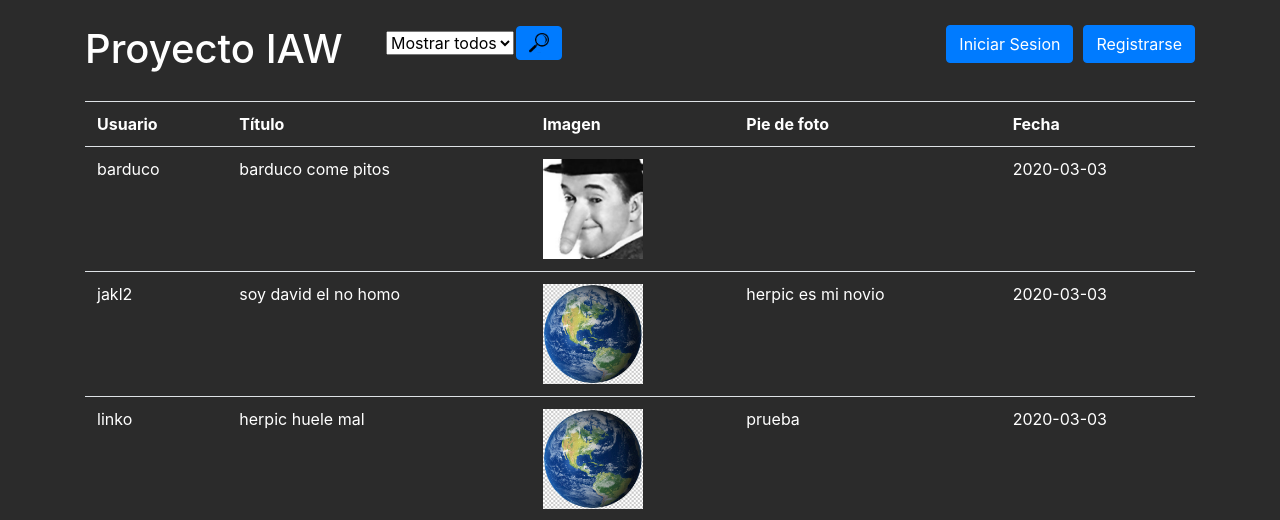
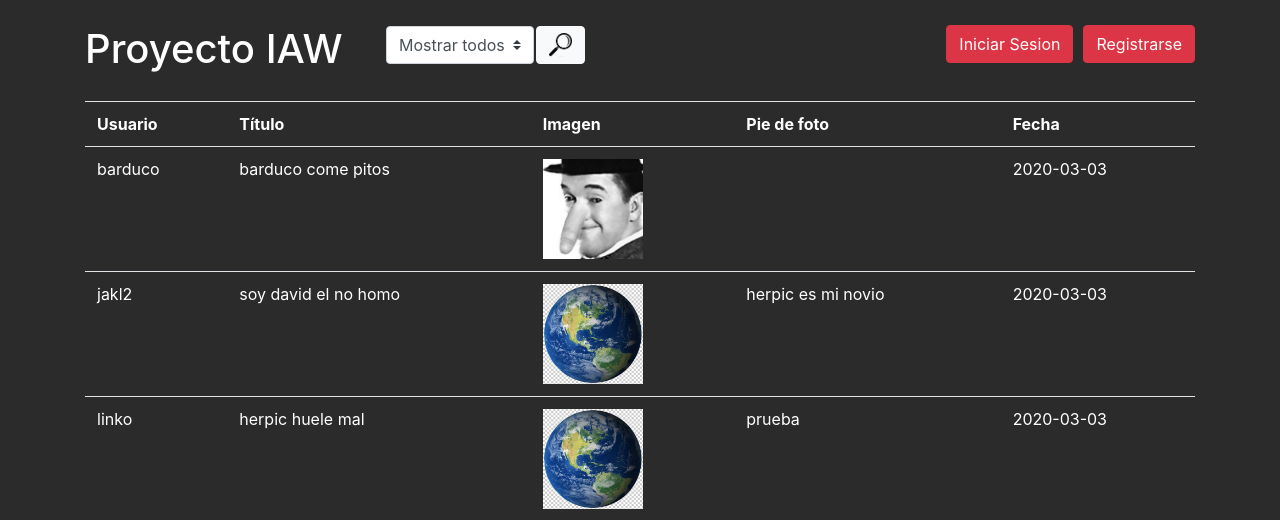
Before and after one commit to davidgalv/dominguezgalvan, a PHP site: page / in a window 1280 px wide. Shown: the top 520 px of the page. Run offline with PHP 8.4, Linux system fonts and the light colour scheme; data comes from the database, SQL or seed files in the repository.

Commit message:
index to guapo

```diff
--- a/index.php
+++ b/index.php
@@ -27,7 +27,7 @@ session_start();
                     $sel = new connection();
                     $usu = "SELECT user FROM usuarios WHERE id IN (SELECT userid FROM imagenes WHERE ubication is not null)";
                     $selc = $sel->execSQL($usu);
-                    echo "<select name='usuario'>";
+                    echo "<select class='custom-select' name='usuario'>";
                     echo "<option value='0'>Mostrar todos</option>";
                     while ($select = $selc->fetch_assoc()) {
 
@@ -39,7 +39,7 @@ session_start();
                     ?>
                 </td>
                 <td>
-                    <button type="submit" class="btn btn-primary" name="boton_cons"><img src="imagenes/lupa.png" style="width: 20px; height: 20px"></button>
+                    <button type="submit" class="btn btn-light" name="boton_cons"><img src="imagenes/lupa.png" style="width: 23px; height: 24px"></button>
                 </td>
             </table>
             </form>
@@ -54,7 +54,7 @@ session_start();
                 echo "<div style='position: relative; float: right; padding-left: 15px'><p>Bienvenido, ". $_SESSION['sesion'] ."!</p></div>";
                 echo "<form method='post' action='index.php'>
                         <div style='position: relative; float: right; padding-left: 10px'>
-                            <input type='submit' name='sessionoff' class='btn btn-primary' value='Cerrar Sesion'>
+                            <input type='submit' name='sessionoff' class='btn btn-danger' value='Cerrar Sesion'>
                         </div>
                 </form>";
 
@@ -93,13 +93,13 @@ session_start();
             } else {
                 echo "<form method='post' action='update.php'>
                         <div style='position: relative; float: right; padding-left: 10px'>
-                            <input type='submit' name='update' class='btn btn-primary' value='Editar datos'>
+                            <input type='submit' name='update' class='btn btn-danger' value='Editar datos'>
                         </div>
                 </form>";
 
                 echo "<form method='post' action='img_registro.php'>
                         <div style='position: relative; float: right; padding-left: 10px'>
-                            <input type='submit' name='uploadimg' class='btn btn-primary' value='Publicar foto'>
+                            <input type='submit' name='uploadimg' class='btn btn-danger' value='Publicar foto'>
                         </div>
                 </form>";
                 echo "<div style='clear: both; padding-top: 20px'>";
@@ -139,13 +139,13 @@ session_start();
 
             echo "<form method='post' action='registro.php'>
                     <div style='position: relative; float: right; padding-left: 10px'>
-                        <input type='submit' name='update' class='btn btn-primary' value='Registrarse'>
+                        <input type='submit' name='update' class='btn btn-danger' value='Registrarse'>
                     </div>
                 </form>";
 
             echo "<form method='post' action='login.php'>
                     <div style='position: relative; float: right'>
-                        <input type='submit' name='update' class='btn btn-primary' value='Iniciar Sesion'>
+                        <input type='submit' name='update' class='btn btn-danger' value='Iniciar Sesion'>
                     </div>
                 </form>";
 
```
Also changed, not shown: imagenes/prueba3/dsf.jpg (added), imagenes/prueba3/fyuasdadasdasdad.jpg (added).
